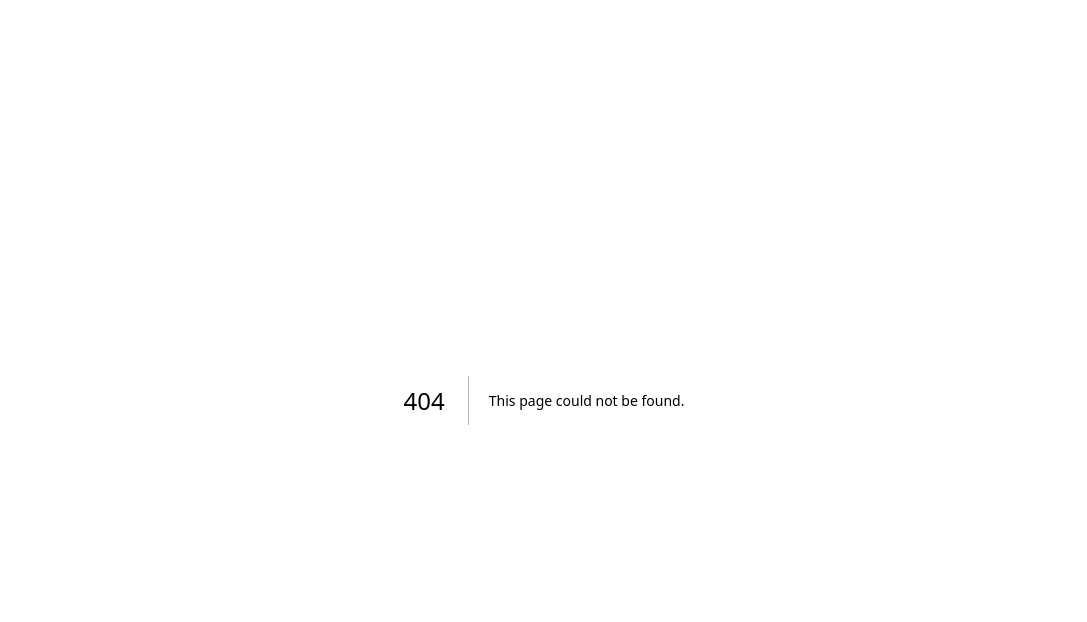
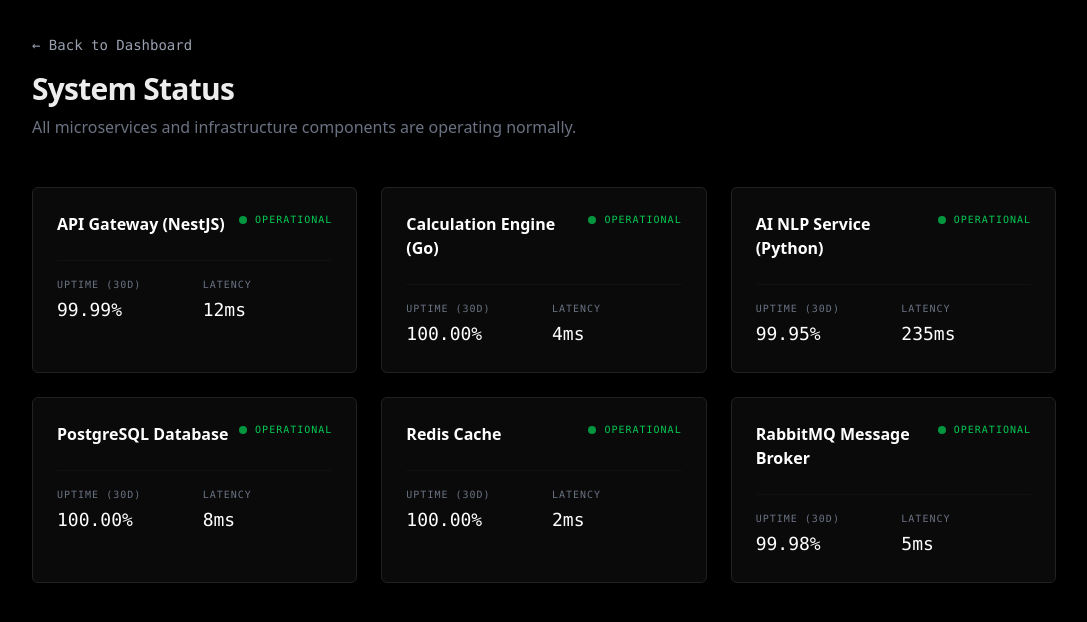
Before and after one commit to ovishkh/Al-powered_multi-threaded_highly-scalable_calculator, a Next.js app in the folder frontend/: page /status in a window 1280 px wide. Before the commit this address had no page. Shown: the top 622 px of the page, without its empty margins (96-1183 px from the left). Built offline with nearby package versions, Linux system fonts and the light colour scheme.

Commit message:
Add status page for microservices and link it in dashboard header

```diff
--- a/frontend/src/app/page.tsx
+++ b/frontend/src/app/page.tsx
@@ -1,5 +1,6 @@
 'use client';
 
+import Link from 'next/link';
 import { Calculator } from '@/components/Calculator';
 import { AIPrompt } from '@/components/AIPrompt';
 import { History } from '@/components/History';
@@ -16,8 +17,10 @@
             v1.0.0-PROD
           </span>
         </div>
-        <div className="text-xs font-mono text-gray-500 uppercase tracking-widest flex gap-6">
-          <span>Status: <span className="text-green-500">Online</span></span>
+        <div className="text-xs font-mono text-gray-500 uppercase tracking-widest flex gap-6 items-center">
+          <Link href="/status" className="hover:text-white transition-colors cursor-pointer flex items-center gap-2">
+            Status: <span className="text-green-500">Online</span>
+          </Link>
           <span>Workers: <span className="text-blue-500">12/12</span></span>
         </div>
       </header>
@@ -46,9 +49,7 @@
         {/* Right Column: Calculator Engine */}
         <div className="w-full lg:w-[400px] shrink-0 h-full flex flex-col">
           <div className="flex-1 bg-[#0A0A0A] border border-[#222] rounded-md overflow-hidden relative flex flex-col">
-            <div className="flex-1 p-6 overflow-y-auto flex flex-col items-center justify-center">
-              <Calculator />
-            </div>
+            <Calculator />
           </div>
         </div>
 
--- /dev/null
+++ b/frontend/src/app/status/page.tsx
@@ -0,0 +1,51 @@
+'use client';
+
+import Link from 'next/link';
+
+const SERVICES = [
+  { name: 'API Gateway (NestJS)', status: 'Operational', uptime: '99.99%', latency: '12ms' },
+  { name: 'Calculation Engine (Go)', status: 'Operational', uptime: '100.00%', latency: '4ms' },
+  { name: 'AI NLP Service (Python)', status: 'Operational', uptime: '99.95%', latency: '235ms' },
+  { name: 'PostgreSQL Database', status: 'Operational', uptime: '100.00%', latency: '8ms' },
+  { name: 'Redis Cache', status: 'Operational', uptime: '100.00%', latency: '2ms' },
+  { name: 'RabbitMQ Message Broker', status: 'Operational', uptime: '99.98%', latency: '5ms' },
+];
+
+export default function StatusPage() {
+  return (
+    <div className="min-h-screen bg-black text-[#ededed] flex flex-col font-sans p-8">
+      <header className="mb-12 max-w-5xl mx-auto w-full">
+        <Link href="/" className="text-gray-400 hover:text-white transition-colors font-mono text-sm mb-4 inline-block">
+          &larr; Back to Dashboard
+        </Link>
+        <h1 className="text-3xl font-bold tracking-tight">System Status</h1>
+        <p className="text-gray-500 mt-2">All microservices and infrastructure components are operating normally.</p>
+      </header>
+
+      <div className="max-w-5xl mx-auto w-full grid grid-cols-1 md:grid-cols-2 lg:grid-cols-3 gap-6">
+        {SERVICES.map((service, idx) => (
+          <div key={idx} className="bg-[#0A0A0A] border border-[#222] rounded-md p-6 flex flex-col gap-4">
+            <div className="flex justify-between items-start">
+              <h3 className="font-semibold text-white">{service.name}</h3>
+              <div className="flex items-center gap-2">
+                <span className="w-2 h-2 rounded-full bg-green-500 animate-pulse"></span>
+                <span className="text-[10px] font-mono text-green-500 uppercase tracking-widest">{service.status}</span>
+              </div>
+            </div>
+
+            <div className="grid grid-cols-2 gap-4 mt-2 pt-4 border-t border-[#111]">
+              <div>
+                <div className="text-[10px] text-gray-500 font-mono mb-1 uppercase tracking-widest">Uptime (30d)</div>
+                <div className="font-mono text-lg text-white">{service.uptime}</div>
+              </div>
+              <div>
+                <div className="text-[10px] text-gray-500 font-mono mb-1 uppercase tracking-widest">Latency</div>
+                <div className="font-mono text-lg text-white">{service.latency}</div>
+              </div>
+            </div>
+          </div>
+        ))}
+      </div>
+    </div>
+  );
+}
```
